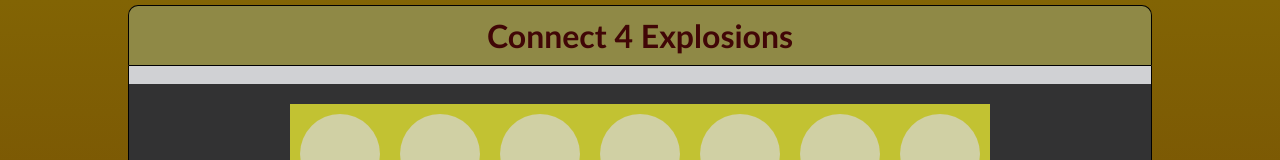
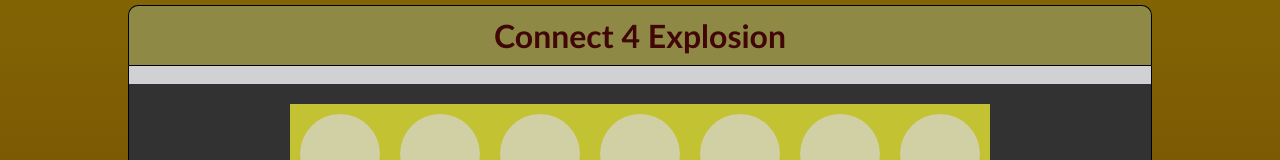
Before and after one commit to NReedel/Connect-4, a plain HTML site: page index.html in a window 1280 px wide. Shown: the top 160 px of the page. Drawn offline with Linux system fonts and the light colour scheme.

Commit message:
Update index.html

```diff
--- a/index.html
+++ b/index.html
@@ -8,7 +8,7 @@
 	<script src="game.js" defer></script>
 </head>
 <body>
-	<header><h1>Connect 4 Explosions</h1></header>
+	<header><h1>Connect 4 Explosion</h1></header>
 	<main>
 		<br>
 		<div id="board"></div>
```
